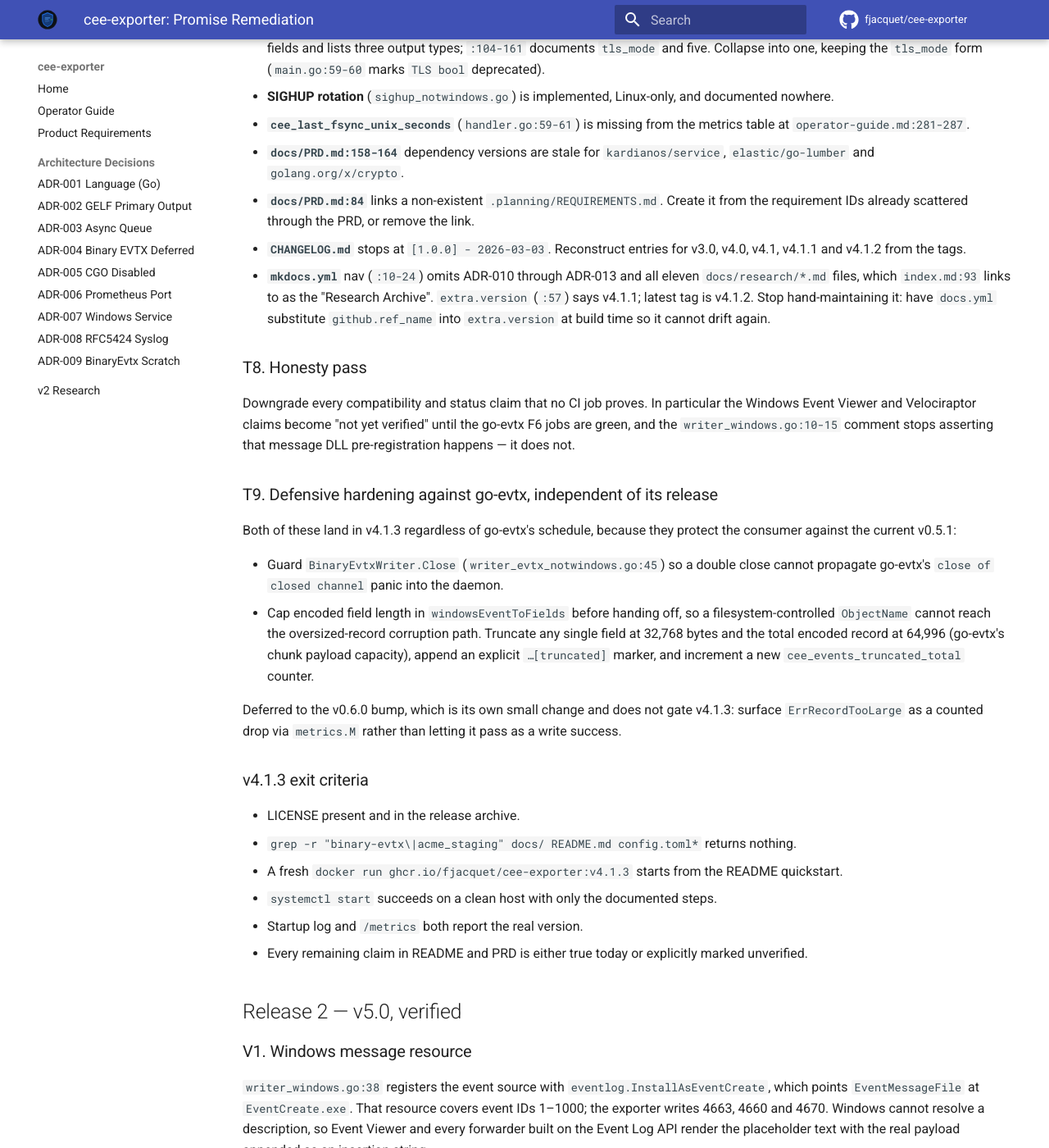
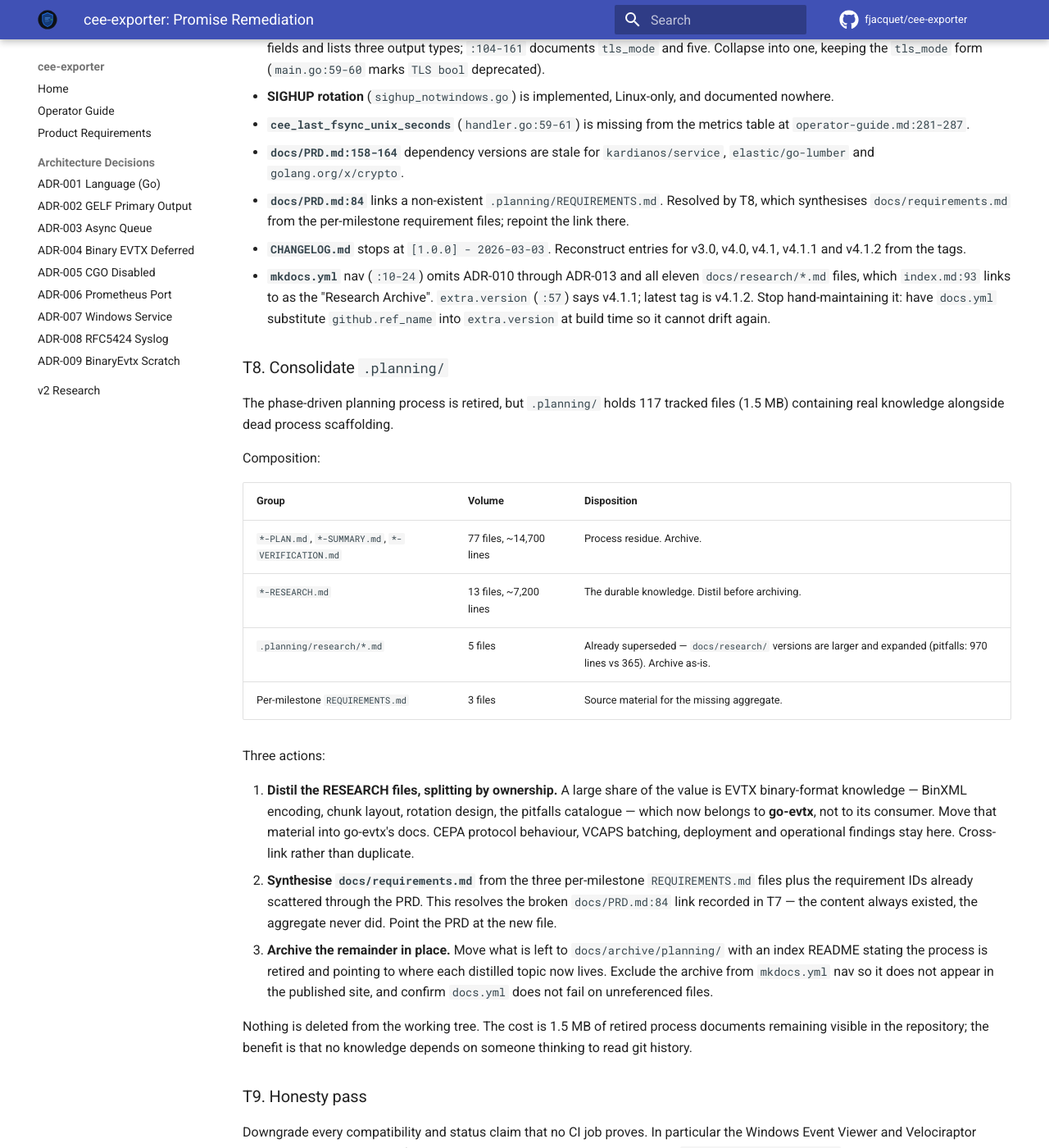
Before and after one commit to fjacquet/cee-exporter, an MkDocs documentation site: the page built from docs/superpowers/specs/2026-08-08-promise-remediation-design.md, in a window 1280 px wide and 1400 px high, scrolled down 3280 px. Shown: the whole window at 82% size. Built offline with MkDocs 1.6.1 and Material for MkDocs 9.7.7, drawn with Linux system fonts in a browser that asks for light colours; comment, search, counter and statistics services are not loaded; some of the changed text lies outside the part shown.

Commit message:
docs(spec): add .planning consolidation to the v4.1.3 truth wave
The phase-driven planning process is retired, but .planning/ holds 117
tracked files (1.5 MB) mixing real knowledge with dead scaffolding: 77
PLAN/SUMMARY/VERIFICATION files of process residue, 13 RESEARCH files
(~7,200 lines) carrying the durable material, and 3 per-milestone
REQUIREMENTS.md whose absent aggregate is exactly what docs/PRD.md:84
links to and cannot find.

Consolidation distils the RESEARCH files by ownership — EVTX binary
format, BinXML and rotation knowledge belongs to go-evtx now, CEPA
protocol and operational findings stay here — synthesises a real
docs/requirements.md, and archives the remainder in docs/archive/planning/
excluded from the mkdocs nav. Nothing is deleted from the working tree.

Renumbers the honesty pass to T9 and defensive hardening to T10.

Co-Authored-By: Claude Opus 5 <noreply@anthropic.com>
Claude-Session: https://claude.ai/code/session_013X8sqqZ7S146dyofsVWnEZ

```diff
--- a/docs/superpowers/specs/2026-08-08-promise-remediation-design.md
+++ b/docs/superpowers/specs/2026-08-08-promise-remediation-design.md
@@ -147,9 +147,9 @@ superseded, and remove the matching false claim at `docs/PRD.md:166`.
   metrics table at `operator-guide.md:281-287`.
 - **`docs/PRD.md:158-164`** dependency versions are stale for
   `kardianos/service`, `elastic/go-lumber` and `golang.org/x/crypto`.
-- **`docs/PRD.md:84`** links a non-existent `.planning/REQUIREMENTS.md`. Create
-  it from the requirement IDs already scattered through the PRD, or remove the
-  link.
+- **`docs/PRD.md:84`** links a non-existent `.planning/REQUIREMENTS.md`.
+  Resolved by T8, which synthesises `docs/requirements.md` from the
+  per-milestone requirement files; repoint the link there.
 - **`CHANGELOG.md`** stops at `[1.0.0] - 2026-03-03`. Reconstruct entries for
   v3.0, v4.0, v4.1, v4.1.1 and v4.1.2 from the tags.
 - **`mkdocs.yml`** nav (`:10-24`) omits ADR-010 through ADR-013 and all eleven
@@ -158,7 +158,45 @@ superseded, and remove the matching false claim at `docs/PRD.md:166`.
   hand-maintaining it: have `docs.yml` substitute `github.ref_name` into
   `extra.version` at build time so it cannot drift again.
 
-### T8. Honesty pass
+### T8. Consolidate `.planning/`
+
+The phase-driven planning process is retired, but `.planning/` holds 117
+tracked files (1.5 MB) containing real knowledge alongside dead process
+scaffolding.
+
+Composition:
+
+| Group | Volume | Disposition |
+|---|---|---|
+| `*-PLAN.md`, `*-SUMMARY.md`, `*-VERIFICATION.md` | 77 files, ~14,700 lines | Process residue. Archive. |
+| `*-RESEARCH.md` | 13 files, ~7,200 lines | The durable knowledge. Distil before archiving. |
+| `.planning/research/*.md` | 5 files | Already superseded — `docs/research/` versions are larger and expanded (pitfalls: 970 lines vs 365). Archive as-is. |
+| Per-milestone `REQUIREMENTS.md` | 3 files | Source material for the missing aggregate. |
+
+Three actions:
+
+1. **Distil the RESEARCH files, splitting by ownership.** A large share of the
+   value is EVTX binary-format knowledge — BinXML encoding, chunk layout,
+   rotation design, the pitfalls catalogue — which now belongs to **go-evtx**,
+   not to its consumer. Move that material into go-evtx's docs. CEPA protocol
+   behaviour, VCAPS batching, deployment and operational findings stay here.
+   Cross-link rather than duplicate.
+2. **Synthesise `docs/requirements.md`** from the three per-milestone
+   `REQUIREMENTS.md` files plus the requirement IDs already scattered through
+   the PRD. This resolves the broken `docs/PRD.md:84` link recorded in T7 —
+   the content always existed, the aggregate never did. Point the PRD at the
+   new file.
+3. **Archive the remainder in place.** Move what is left to
+   `docs/archive/planning/` with an index README stating the process is retired
+   and pointing to where each distilled topic now lives. Exclude the archive
+   from `mkdocs.yml` nav so it does not appear in the published site, and
+   confirm `docs.yml` does not fail on unreferenced files.
+
+Nothing is deleted from the working tree. The cost is 1.5 MB of retired process
+documents remaining visible in the repository; the benefit is that no knowledge
+depends on someone thinking to read git history.
+
+### T9. Honesty pass
 
 Downgrade every compatibility and status claim that no CI job proves. In
 particular the Windows Event Viewer and Velociraptor claims become "not yet
@@ -196,6 +234,8 @@ than letting it pass as a write success.
 - Startup log and `/metrics` both report the real version.
 - Every remaining claim in README and PRD is either true today or explicitly
   marked unverified.
+- `docs/PRD.md` links a `docs/requirements.md` that exists, and `.planning/` no
+  longer sits at the repo root.
 
 ## Release 2 — v5.0, verified
 
```
Also changed, not shown: other parts of docs/superpowers/specs/2026-08-08-promise-remediation-design.md (+1 -1 lines).
